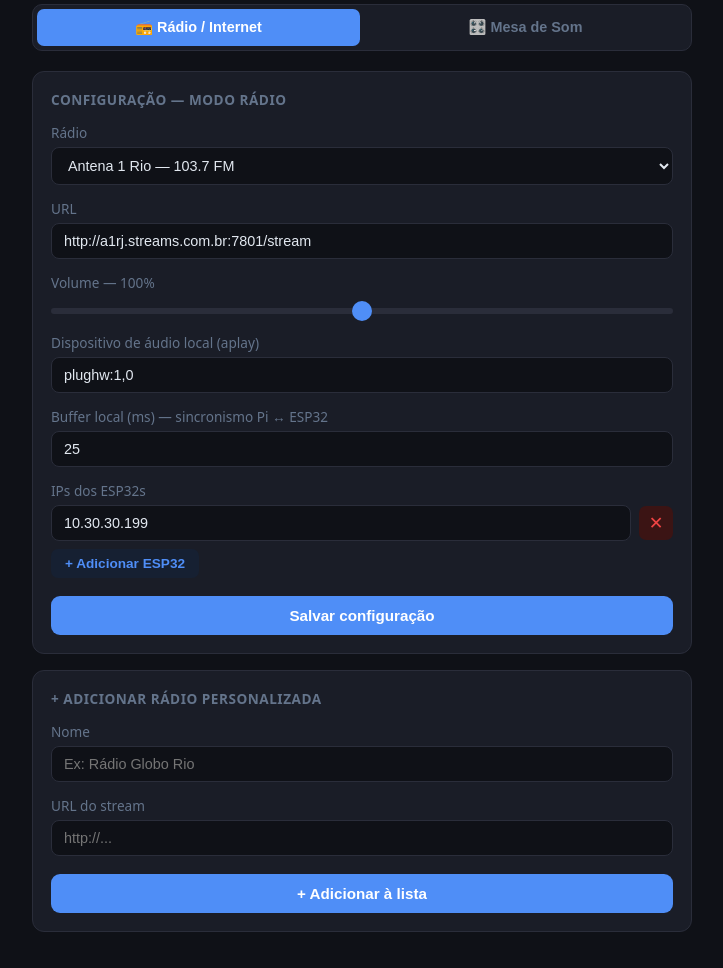
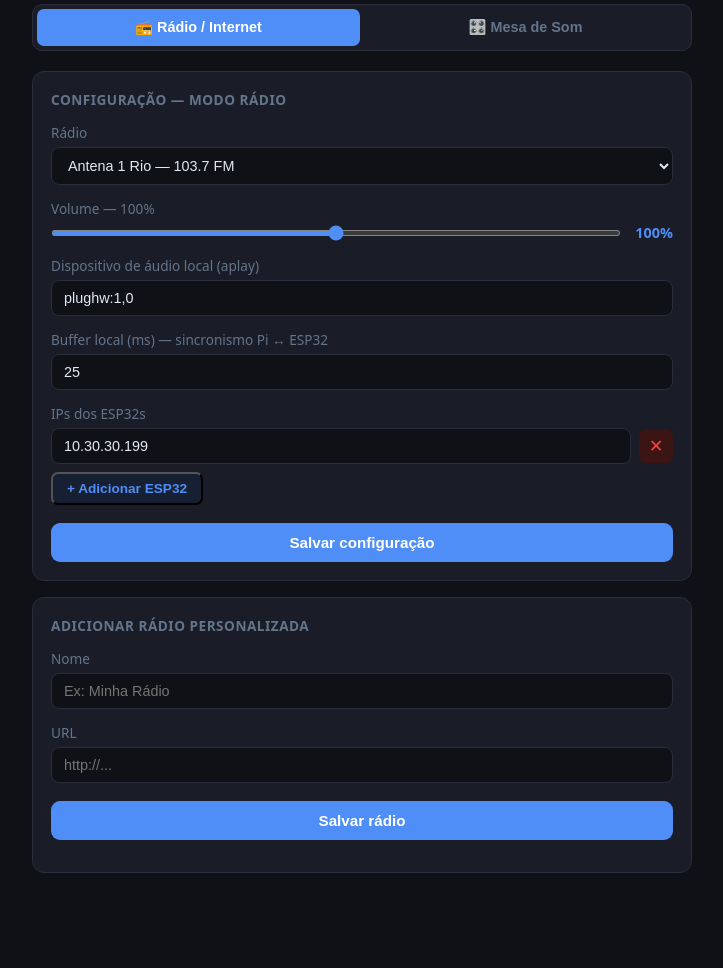
Before and after one commit to daniell-Sipriano/Audiomais, a Flask app: page / in a window 1280 px wide. Shown: the part 215-1183 px from the top of the page, without its empty margins (278-1001 px from the left). After the commit the page ends 1088 px from the top, so only its background shows below. Run offline with Flask 3, Linux system fonts and the light colour scheme; data that the repository does not hold is empty.

Commit message:
Adiciona dropdown de rádios, volume, troca sem parar e correção de travamento
- Dropdown com rádios pré-configuradas + opção de URL manual
- Controle de volume via slider (ffmpeg -af volume=)
- Botão "Trocar rádio sem parar" via /api/reload_radio
- Busy-wait nos últimos 0.1ms do intervalo de envio UDP (corrige travamento)
- ffmpeg com -reconnect para reconexão automática
- Campo para adicionar rádios personalizadas (nome + URL)

Co-Authored-By: Claude Sonnet 4.6 <noreply@anthropic.com>

```diff
--- a/app.py
+++ b/app.py
@@ -39,14 +39,13 @@ streaming  = False
 stop_event = threading.Event()
 status     = {}
 
+_active_ffmpeg_proc = [None]
+_ffmpeg_lock = threading.Lock()
+
 SAMPLE_RATE = 48000
 CHANNELS    = 2
 PACKET_SIZE = 960
 INTERVAL    = PACKET_SIZE / (SAMPLE_RATE * CHANNELS * 2)
-
-# ffmpeg proc ativo (para hot-swap de rádio/volume)
-_active_ffmpeg_proc = [None]
-_ffmpeg_lock = threading.Lock()
 
 # ── Config ────────────────────────────────────────────────────
 def load_config():
@@ -83,15 +82,15 @@ def ping_loop():
 threading.Thread(target=ping_loop, daemon=True).start()
 
 # ── Modo Rádio ────────────────────────────────────────────────
-def radio_stream(cfg_init, stop_ev):
-    rc   = cfg_init['radio']
+def radio_stream(cfg, stop_ev):
+    rc   = cfg['radio']
     ips  = rc['esp32_ips']
     dev  = rc['aplay_dev']
     period = int(SAMPLE_RATE * 0.005)
     buf    = int(SAMPLE_RATE * rc.get('aplay_buf_ms', 25) / 1000)
 
     sock_udp = socket.socket(socket.AF_INET, socket.SOCK_DGRAM)
-    pkt_q    = queue.Queue(maxsize=600)
+    pkt_q    = queue.Queue(maxsize=400)
     aplay_q  = queue.Queue(maxsize=400)
 
     for ip in ips:
@@ -101,14 +100,12 @@ def radio_stream(cfg_init, stop_ev):
 
     def ffmpeg_reader():
         while not stop_ev.is_set():
-            # re-lê config a cada restart para pegar nova URL e volume
             rc_now = load_config()['radio']
-            url    = rc_now['url']
-            vol    = rc_now.get('volume', 1.0)
+            url = rc_now['url']
+            vol = rc_now.get('volume', 1.0)
             proc = subprocess.Popen([
                 'ffmpeg', '-hide_banner', '-loglevel', 'warning',
-                '-reconnect', '1',
-                '-reconnect_streamed', '1',
+                '-reconnect', '1', '-reconnect_streamed', '1',
                 '-reconnect_delay_max', '5',
                 '-i', url,
                 '-af', f'volume={vol}',
@@ -129,9 +126,6 @@ def radio_stream(cfg_init, stop_ev):
                         leftover = leftover[PACKET_SIZE:]
             finally:
                 proc.terminate()
-                with _ffmpeg_lock:
-                    if _active_ffmpeg_proc[0] is proc:
-                        _active_ffmpeg_proc[0] = None
             if not stop_ev.is_set():
                 time.sleep(1)
 
@@ -170,11 +164,12 @@ def radio_stream(cfg_init, stop_ev):
         now = time.monotonic()
         if next_send is None:
             next_send = now
+
         wait = next_send - now
         if wait > 0.0001:
             time.sleep(wait - 0.0001)
         while time.monotonic() < next_send:
-            pass  # busy-wait último 0.1ms — elimina jitter do sleep
+            pass
         if wait < -0.05:
             next_send = time.monotonic()
 
@@ -286,9 +281,11 @@ def mesa_stream(cfg, stop_ev):
             if next_send is None:
                 next_send = now
             wait = next_send - now
-            if wait > 0:
-                time.sleep(wait)
-            elif wait < -0.1:
+            if wait > 0.0001:
+                time.sleep(wait - 0.0001)
+            while time.monotonic() < next_send:
+                pass
+            if wait < -0.05:
                 next_send = time.monotonic()
 
             sock_udp.sendto(pkt, (ip, 9999))
@@ -347,6 +344,14 @@ def api_stop():
     streaming = False
     return jsonify({'ok': True})
 
+@app.route('/api/reload_radio', methods=['POST'])
+def api_reload_radio():
+    with _ffmpeg_lock:
+        proc = _active_ffmpeg_proc[0]
+    if proc and proc.poll() is None:
+        proc.terminate()
+    return jsonify({'ok': True})
+
 @app.route('/api/status', methods=['GET'])
 def api_status():
     return jsonify({
@@ -355,13 +360,5 @@ def api_status():
         'destinations': list(status.values())
     })
 
-@app.route('/api/reload_radio', methods=['POST'])
-def api_reload_radio():
-    with _ffmpeg_lock:
-        proc = _active_ffmpeg_proc[0]
-    if proc and proc.poll() is None:
-        proc.terminate()
-    return jsonify({'ok': True})
-
 if __name__ == '__main__':
     app.run(host='0.0.0.0', port=8080, debug=False)
--- a/templates/index.html
+++ b/templates/index.html
@@ -20,9 +20,13 @@
   body { background: var(--bg); color: var(--text); font-family: system-ui, sans-serif; min-height: 100vh; }
 
   header {
-    background: var(--card); border-bottom: 1px solid var(--border);
-    padding: 14px 20px; display: flex; align-items: center;
-    justify-content: space-between; position: sticky; top: 0; z-index: 10;
+    background: var(--card);
+    border-bottom: 1px solid var(--border);
+    padding: 14px 20px;
+    display: flex;
+    align-items: center;
+    justify-content: space-between;
+    position: sticky; top: 0; z-index: 10;
   }
   header h1 { font-size: 1.3rem; letter-spacing: 1px; color: var(--accent); }
   header .subtitle { font-size: 0.7rem; color: var(--muted); margin-top: 2px; }
@@ -48,11 +52,9 @@
 
   main { max-width: 700px; margin: 0 auto; padding: 20px; }
 
-  .tabs {
-    display: flex; gap: 4px; background: var(--card);
-    border: 1px solid var(--border); border-radius: 10px;
-    padding: 4px; margin-bottom: 20px;
-  }
+  .tabs { display: flex; gap: 4px; background: var(--card);
+          border: 1px solid var(--border); border-radius: 10px;
+          padding: 4px; margin-bottom: 20px; }
   .tab {
     flex: 1; padding: 10px; border: none; border-radius: 7px;
     background: transparent; color: var(--muted);
@@ -64,13 +66,11 @@
     background: var(--card); border: 1px solid var(--border);
     border-radius: 12px; padding: 18px; margin-bottom: 16px;
   }
-  .card h3 {
-    font-size: 0.85rem; color: var(--muted); text-transform: uppercase;
-    letter-spacing: 0.5px; margin-bottom: 14px;
-  }
+  .card h3 { font-size: 0.85rem; color: var(--muted); text-transform: uppercase;
+             letter-spacing: 0.5px; margin-bottom: 14px; }
 
   label { display: block; font-size: 0.85rem; color: var(--muted); margin-bottom: 5px; }
-  input[type=text], input[type=number], select {
+  input, select {
     width: 100%; padding: 9px 12px;
     background: var(--bg); border: 1px solid var(--border);
     border-radius: 8px; color: var(--text); font-size: 0.9rem;
@@ -79,20 +79,21 @@
   input:focus, select:focus { border-color: var(--accent); }
   .field { margin-bottom: 14px; }
 
-  /* Volume slider */
-  input[type=range] {
-    -webkit-appearance: none; width: 100%; height: 6px;
-    background: var(--border); border-radius: 3px;
-    padding: 0; border: none; cursor: pointer; outline: none;
+  .volume-row { display: flex; align-items: center; gap: 10px; }
+  .volume-row input[type=range] {
+    flex: 1; padding: 0; height: 6px; accent-color: var(--accent);
+    background: var(--border); border: none; border-radius: 3px; cursor: pointer;
   }
-  input[type=range]::-webkit-slider-thumb {
-    -webkit-appearance: none; width: 20px; height: 20px;
-    background: var(--accent); border-radius: 50%; cursor: pointer;
+  .volume-val { font-size: 0.9rem; font-weight: 700; color: var(--accent); min-width: 42px; text-align: right; }
+
+  .btn-swap {
+    width: 100%; padding: 10px; background: #162032; color: var(--accent);
+    border: 1px solid var(--accent); border-radius: 9px;
+    font-size: 0.9rem; font-weight: 600; cursor: pointer;
+    margin-bottom: 12px; transition: opacity 0.2s; display: none;
   }
-  input[type=range]::-moz-range-thumb {
-    width: 20px; height: 20px; background: var(--accent);
-    border-radius: 50%; border: none; cursor: pointer;
-  }
+  .btn-swap:hover { opacity: 0.8; }
+  .btn-swap.visible { display: block; }
 
   .ip-list { display: flex; flex-direction: column; gap: 8px; }
   .ip-row  { display: flex; gap: 8px; align-items: center; }
@@ -103,21 +104,15 @@
     align-items: center; justify-content: center; flex-shrink: 0;
   }
   .btn-remove { background: #3b1414; color: var(--red); }
-  .btn-add {
-    background: #162032; color: var(--accent); width: auto;
-    padding: 7px 14px; font-size: 0.85rem; font-weight: 600;
-    border-radius: 7px; border: none; cursor: pointer;
-  }
+  .btn-add    { background: #162032; color: var(--accent); width: auto;
+                padding: 7px 14px; font-size: 0.85rem; font-weight: 600; border-radius: 7px; }
 
   .musician-row {
     display: grid; grid-template-columns: 1fr 60px 60px 1fr 34px;
     gap: 6px; align-items: center; margin-bottom: 8px;
   }
   .musician-row input { padding: 7px 9px; font-size: 0.82rem; }
-  .col-header {
-    display: grid; grid-template-columns: 1fr 60px 60px 1fr 34px;
-    gap: 6px; margin-bottom: 6px;
-  }
+  .col-header { display: grid; grid-template-columns: 1fr 60px 60px 1fr 34px; gap: 6px; margin-bottom: 6px; }
   .col-header span { font-size: 0.72rem; color: var(--muted); text-align: center; }
   .col-header span:first-child { text-align: left; }
   .col-header span:nth-child(4) { text-align: left; }
@@ -140,13 +135,6 @@
     cursor: pointer; margin-top: 4px; transition: opacity 0.2s;
   }
   .btn-save:hover { opacity: 0.85; }
-
-  .btn-trocar {
-    width: auto; padding: 9px 16px; background: #ca8a04; color: #fff;
-    border: none; border-radius: 9px; font-size: 0.9rem; font-weight: 600;
-    cursor: pointer; white-space: nowrap; flex-shrink: 0; transition: opacity 0.2s;
-  }
-  .btn-trocar:hover { opacity: 0.85; }
 
   .toast {
     position: fixed; bottom: 20px; left: 50%; transform: translateX(-50%);
@@ -194,26 +182,24 @@
 
       <div class="field">
         <label>Rádio</label>
-        <select id="radio-select" onchange="selectRadioFromDropdown(this.value)"></select>
+        <select id="radio-select" onchange="onRadioSelect()"></select>
       </div>
 
-      <div class="field">
-        <div style="display:flex;gap:8px;align-items:flex-end">
-          <div style="flex:1">
-            <label>URL</label>
-            <input type="text" id="radio-url" placeholder="http://...">
-          </div>
-          <button id="btn-trocar" class="btn-trocar" onclick="trocarRadio()" style="display:none">
-            Trocar rádio
-          </button>
-        </div>
+      <div class="field" id="field-manual-url" style="display:none">
+        <label>URL da rádio</label>
+        <input type="text" id="radio-url" placeholder="http://...">
       </div>
 
       <div class="field">
         <label>Volume — <span id="vol-pct">100%</span></label>
-        <input type="range" id="radio-vol" min="0" max="200" value="100"
-               oninput="document.getElementById('vol-pct').textContent=this.value+'%'">
+        <div class="volume-row">
+          <input type="range" id="radio-vol" min="0" max="2" step="0.05" value="1"
+                 oninput="updateVolDisplay()">
+          <span class="volume-val" id="vol-val">100%</span>
+        </div>
       </div>
+
+      <button class="btn-swap" id="btn-swap" onclick="swapRadio()">⟳ Trocar rádio sem parar</button>
 
       <div class="field">
         <label>Dispositivo de áudio local (aplay)</label>
@@ -232,17 +218,17 @@
     </div>
 
     <div class="card">
-      <h3>+ Adicionar rádio personalizada</h3>
-      <div id="custom-radios-list"></div>
+      <h3>Adicionar rádio personalizada</h3>
       <div class="field">
         <label>Nome</label>
-        <input type="text" id="new-radio-name" placeholder="Ex: Rádio Globo Rio">
+        <input type="text" id="new-radio-name" placeholder="Ex: Minha Rádio">
       </div>
       <div class="field">
-        <label>URL do stream</label>
+        <label>URL</label>
         <input type="text" id="new-radio-url" placeholder="http://...">
       </div>
-      <button class="btn-save" onclick="addCustomRadio()">+ Adicionar à lista</button>
+      <button class="btn-save" onclick="addCustomRadio()">Salvar rádio</button>
+      <div id="custom-radio-list" style="margin-top:14px"></div>
     </div>
   </div>
 
@@ -277,123 +263,156 @@
 <script>
 let currentMode = 'radio';
 let cfg = {};
+let isStreaming = false;
 
 const PRESET_RADIOS = [
-  { name: 'Antena 1 Rio — 103.7 FM',        url: 'http://a1rj.streams.com.br:7801/stream' },
-  { name: 'Máquina do Tempo MPB',            url: 'http://servidor28.brlogic.com:8032/live' },
-  { name: 'Máquina do Tempo Internacional',  url: 'http://servidor28.brlogic.com:8212/live' },
-  { name: 'Flashback FM',                    url: 'http://hd.matutos.com.br:8008/;stream.mp3' },
+  { group: 'Rio de Janeiro',  name: 'Antena 1 Rio — 103.7 FM',           url: 'http://a1rj.streams.com.br:7801/stream' },
+  { group: 'Clássicos / MPB', name: 'Máquina do Tempo — MPB',            url: 'http://servidor28.brlogic.com:8032/live' },
+  { group: 'Clássicos / MPB', name: 'Máquina do Tempo — Internacional',  url: 'http://servidor28.brlogic.com:8212/live' },
+  { group: 'Clássicos / MPB', name: 'Flashback FM',                      url: 'http://hd.matutos.com.br:8008/;stream.mp3' },
 ];
+
+// ── Dropdown ──────────────────────────────────────────────────
+function buildRadioSelect() {
+  const sel = document.getElementById('radio-select');
+  sel.innerHTML = '';
+
+  const groups = {};
+  PRESET_RADIOS.forEach(r => {
+    if (!groups[r.group]) groups[r.group] = [];
+    groups[r.group].push(r);
+  });
+  Object.keys(groups).forEach(g => {
+    const og = document.createElement('optgroup');
+    og.label = g;
+    groups[g].forEach(r => {
+      const opt = document.createElement('option');
+      opt.value = r.url;
+      opt.textContent = r.name;
+      og.appendChild(opt);
+    });
+    sel.appendChild(og);
+  });
+
+  const customs = cfg.radio.custom_radios || [];
+  if (customs.length) {
+    const og = document.createElement('optgroup');
+    og.label = 'Minhas rádios';
+    customs.forEach(r => {
+      const opt = document.createElement('option');
+      opt.value = r.url;
+      opt.textContent = r.name;
+      og.appendChild(opt);
+    });
+    sel.appendChild(og);
+  }
+
+  const optManual = document.createElement('option');
+  optManual.value = '__manual__';
+  optManual.textContent = '✏️ Digitar URL manualmente...';
+  sel.appendChild(optManual);
+
+  const currentUrl = cfg.radio.url || '';
+  let found = false;
+  for (const opt of sel.options) {
+    if (opt.value === currentUrl) { sel.value = currentUrl; found = true; break; }
+  }
+  if (!found) {
+    sel.value = '__manual__';
+    document.getElementById('radio-url').value = currentUrl;
+    document.getElementById('field-manual-url').style.display = 'block';
+  }
+}
+
+function onRadioSelect() {
+  const val = document.getElementById('radio-select').value;
+  if (val === '__manual__') {
+    document.getElementById('field-manual-url').style.display = 'block';
+  } else {
+    document.getElementById('field-manual-url').style.display = 'none';
+    cfg.radio.url = val;
+  }
+}
+
+// ── Volume ────────────────────────────────────────────────────
+function updateVolDisplay() {
+  const v = parseFloat(document.getElementById('radio-vol').value);
+  const pct = Math.round(v * 100) + '%';
+  document.getElementById('vol-pct').textContent = pct;
+  document.getElementById('vol-val').textContent  = pct;
+}
+
+// ── Trocar rádio sem parar ────────────────────────────────────
+async function swapRadio() {
+  await saveConfig();
+  const r = await fetch('/api/reload_radio', { method: 'POST' });
+  const d = await r.json();
+  toast(d.ok ? 'Trocando rádio...' : 'Erro ao trocar rádio');
+}
+
+// ── Rádio personalizada ───────────────────────────────────────
+function addCustomRadio() {
+  const name = document.getElementById('new-radio-name').value.trim();
+  const url  = document.getElementById('new-radio-url').value.trim();
+  if (!name || !url) { toast('Preencha nome e URL'); return; }
+  if (!cfg.radio.custom_radios) cfg.radio.custom_radios = [];
+  cfg.radio.custom_radios.push({ name, url });
+  document.getElementById('new-radio-name').value = '';
+  document.getElementById('new-radio-url').value  = '';
+  renderCustomRadios();
+  buildRadioSelect();
+  saveConfig();
+  toast('Rádio salva!');
+}
+
+function removeCustomRadio(i) {
+  cfg.radio.custom_radios.splice(i, 1);
+  renderCustomRadios();
+  buildRadioSelect();
+  saveConfig();
+}
+
+function renderCustomRadios() {
+  const list = document.getElementById('custom-radio-list');
+  const customs = cfg.radio.custom_radios || [];
+  if (!customs.length) { list.innerHTML = ''; return; }
+  list.innerHTML = '<div style="font-size:0.8rem;color:var(--muted);margin-bottom:8px">Salvas:</div>';
+  customs.forEach((r, i) => {
+    const row = document.createElement('div');
+    row.className = 'ip-row';
+    row.style.marginBottom = '8px';
+    row.innerHTML = `
+      <div style="flex:1;font-size:0.85rem">
+        <div style="font-weight:600">${r.name}</div>
+        <div style="color:var(--muted);font-size:0.75rem;word-break:break-all">${r.url}</div>
+      </div>
+      <button class="btn-icon btn-remove" onclick="removeCustomRadio(${i})">✕</button>`;
+    list.appendChild(row);
+  });
+}
 
 // ── Carregar config ───────────────────────────────────────────
 async function loadConfig() {
   const r = await fetch('/api/config');
   cfg = await r.json();
+  currentMode = cfg.mode;
   if (!cfg.radio.custom_radios) cfg.radio.custom_radios = [];
-  if (cfg.radio.volume === undefined) cfg.radio.volume = 1.0;
-  currentMode = cfg.mode;
   renderAll();
   switchTab(currentMode);
 }
 
 function renderAll() {
-  const volPct = Math.round((cfg.radio.volume || 1.0) * 100);
-  document.getElementById('radio-url').value           = cfg.radio.url;
-  document.getElementById('radio-aplay').value         = cfg.radio.aplay_dev;
-  document.getElementById('radio-buf').value           = cfg.radio.aplay_buf_ms;
-  document.getElementById('radio-vol').value           = volPct;
-  document.getElementById('vol-pct').textContent       = volPct + '%';
-  renderDropdown();
-  renderCustomList();
+  buildRadioSelect();
+  document.getElementById('radio-aplay').value = cfg.radio.aplay_dev;
+  document.getElementById('radio-buf').value   = cfg.radio.aplay_buf_ms;
+  const vol = cfg.radio.volume !== undefined ? cfg.radio.volume : 1.0;
+  document.getElementById('radio-vol').value = vol;
+  updateVolDisplay();
   renderIPs();
-
+  renderCustomRadios();
   document.getElementById('mesa-alsa').value     = cfg.mesa.alsa_device;
   document.getElementById('mesa-channels').value = cfg.mesa.total_channels;
   renderMusicians();
-}
-
-// ── Dropdown de rádios ────────────────────────────────────────
-function renderDropdown() {
-  const sel = document.getElementById('radio-select');
-  const currentUrl = document.getElementById('radio-url').value;
-  const custom = cfg.radio.custom_radios || [];
-  sel.innerHTML = '';
-
-  const presetGroup = document.createElement('optgroup');
-  presetGroup.label = 'Rádios disponíveis';
-  PRESET_RADIOS.forEach(r => {
-    const opt = document.createElement('option');
-    opt.value = r.url;
-    opt.textContent = r.name;
-    if (r.url === currentUrl) opt.selected = true;
-    presetGroup.appendChild(opt);
-  });
-  sel.appendChild(presetGroup);
-
-  if (custom.length) {
-    const customGroup = document.createElement('optgroup');
-    customGroup.label = 'Personalizadas';
-    custom.forEach(r => {
-      const opt = document.createElement('option');
-      opt.value = r.url;
-      opt.textContent = r.name;
-      if (r.url === currentUrl) opt.selected = true;
-      customGroup.appendChild(opt);
-    });
-    sel.appendChild(customGroup);
-  }
-}
-
-function selectRadioFromDropdown(url) {
-  document.getElementById('radio-url').value = url;
-}
-
-// ── Lista de rádios personalizadas ────────────────────────────
-function renderCustomList() {
-  const list = document.getElementById('custom-radios-list');
-  const custom = cfg.radio.custom_radios || [];
-  if (!custom.length) { list.innerHTML = ''; return; }
-  list.innerHTML = '';
-  custom.forEach((r, i) => {
-    const row = document.createElement('div');
-    row.className = 'ip-row';
-    row.style.marginBottom = '8px';
-    row.innerHTML = `
-      <span style="flex:1;font-size:0.85rem;padding:0 4px">${r.name}</span>
-      <button class="btn-icon btn-remove" onclick="removeCustomRadio(${i})">✕</button>`;
-    list.appendChild(row);
-  });
-  // separador visual
-  const sep = document.createElement('hr');
-  sep.style.cssText = 'border:none;border-top:1px solid var(--border);margin:10px 0 14px';
-  list.appendChild(sep);
-}
-
-function addCustomRadio() {
-  const name = document.getElementById('new-radio-name').value.trim();
-  const url  = document.getElementById('new-radio-url').value.trim();
-  if (!name || !url) { toast('Preencha nome e URL'); return; }
-  cfg.radio.custom_radios.push({ name, url });
-  document.getElementById('new-radio-name').value = '';
-  document.getElementById('new-radio-url').value  = '';
-  renderDropdown();
-  renderCustomList();
-  saveConfig();
-  toast('Rádio adicionada!');
-}
-
-function removeCustomRadio(i) {
-  cfg.radio.custom_radios.splice(i, 1);
-  renderDropdown();
-  renderCustomList();
-  saveConfig();
-}
-
-// ── Trocar rádio sem parar ────────────────────────────────────
-async function trocarRadio() {
-  await saveConfig();
-  await fetch('/api/reload_radio', { method: 'POST' });
-  toast('Trocando rádio...');
 }
 
 // ── IPs ───────────────────────────────────────────────────────
@@ -454,10 +473,13 @@ function switchTab(mode) {
 
 // ── Salvar ────────────────────────────────────────────────────
 async function saveConfig() {
-  cfg.radio.url           = document.getElementById('radio-url').value;
+  const selVal = document.getElementById('radio-select').value;
+  cfg.radio.url = (selVal === '__manual__')
+    ? document.getElementById('radio-url').value
+    : selVal;
   cfg.radio.aplay_dev     = document.getElementById('radio-aplay').value;
   cfg.radio.aplay_buf_ms  = +document.getElementById('radio-buf').value;
-  cfg.radio.volume        = +document.getElementById('radio-vol').value / 100;
+  cfg.radio.volume        = parseFloat(document.getElementById('radio-vol').value);
   cfg.mesa.alsa_device    = document.getElementById('mesa-alsa').value;
   cfg.mesa.total_channels = +document.getElementById('mesa-channels').value;
   cfg.mode = currentMode;
@@ -471,10 +493,9 @@ async function saveConfig() {
 
 // ── Stream ────────────────────────────────────────────────────
 async function toggleStream() {
-  const streaming = document.getElementById('badge').classList.contains('on');
-  const url = streaming ? '/api/stop' : '/api/start';
+  const url = isStreaming ? '/api/stop' : '/api/start';
   await saveConfig();
-  const r = await fetch(url, {method: 'POST'});
+  const r = await fetch(url, { method: 'POST' });
   const d = await r.json();
   if (!d.ok) toast(d.msg);
   updateStatus();
@@ -483,23 +504,23 @@ async function toggleStream() {
 // ── Status ────────────────────────────────────────────────────
 function updateStatus() {
   fetch('/api/status').then(r => r.json()).then(data => {
-    const badge = document.getElementById('badge');
-    const btn   = document.getElementById('btn-main');
-    const txt   = document.getElementById('badge-txt');
-    const btnT  = document.getElementById('btn-trocar');
-
+    isStreaming = data.streaming;
+    const badge   = document.getElementById('badge');
+    const btn     = document.getElementById('btn-main');
+    const txt     = document.getElementById('badge-txt');
+    const btnSwap = document.getElementById('btn-swap');
     if (data.streaming) {
       badge.className = 'badge on';
-      txt.textContent  = 'Transmitindo';
-      btn.className    = 'btn-stream stop';
-      btn.textContent  = 'Parar';
-      btnT.style.display = (data.mode === 'radio') ? '' : 'none';
+      txt.textContent = 'Transmitindo';
+      btn.className   = 'btn-stream stop';
+      btn.textContent = 'Parar';
+      if (data.mode === 'radio') btnSwap.classList.add('visible');
     } else {
       badge.className = 'badge off';
-      txt.textContent  = 'Parado';
-      btn.className    = 'btn-stream start';
-      btn.textContent  = 'Iniciar';
-      btnT.style.display = 'none';
+      txt.textContent = 'Parado';
+      btn.className   = 'btn-stream start';
+      btn.textContent = 'Iniciar';
+      btnSwap.classList.remove('visible');
     }
     renderStatusCards(data.destinations || []);
   });
@@ -515,14 +536,13 @@ function renderStatusCards(dests) {
   dests.forEach(d => {
     const card = document.createElement('div');
     card.className = 'status-card ' + (d.online ? 'online' : 'offline');
-    const rate = d.pkt_rate || 0;
-    const dot  = d.online
+    const dot = d.online
       ? '<span style="color:var(--green)">● Online</span>'
       : '<span style="color:var(--red)">● Offline</span>';
     card.innerHTML = `
       <div class="s-name">${d.name || d.ip || '?'}</div>
       <div class="s-ip">${d.ip || ''}</div>
-      <div class="s-rate">${rate}</div>
+      <div class="s-rate">${d.pkt_rate || 0}</div>
       <div class="s-label">pkt/s</div>
       <div style="font-size:0.72rem;margin-top:6px">${dot}</div>`;
     grid.appendChild(card);
@@ -537,7 +557,6 @@ function toast(msg) {
   setTimeout(() => t.classList.remove('show'), 2500);
 }
 
-// ── Init ──────────────────────────────────────────────────────
 loadConfig();
 updateStatus();
 setInterval(updateStatus, 3000);
```
